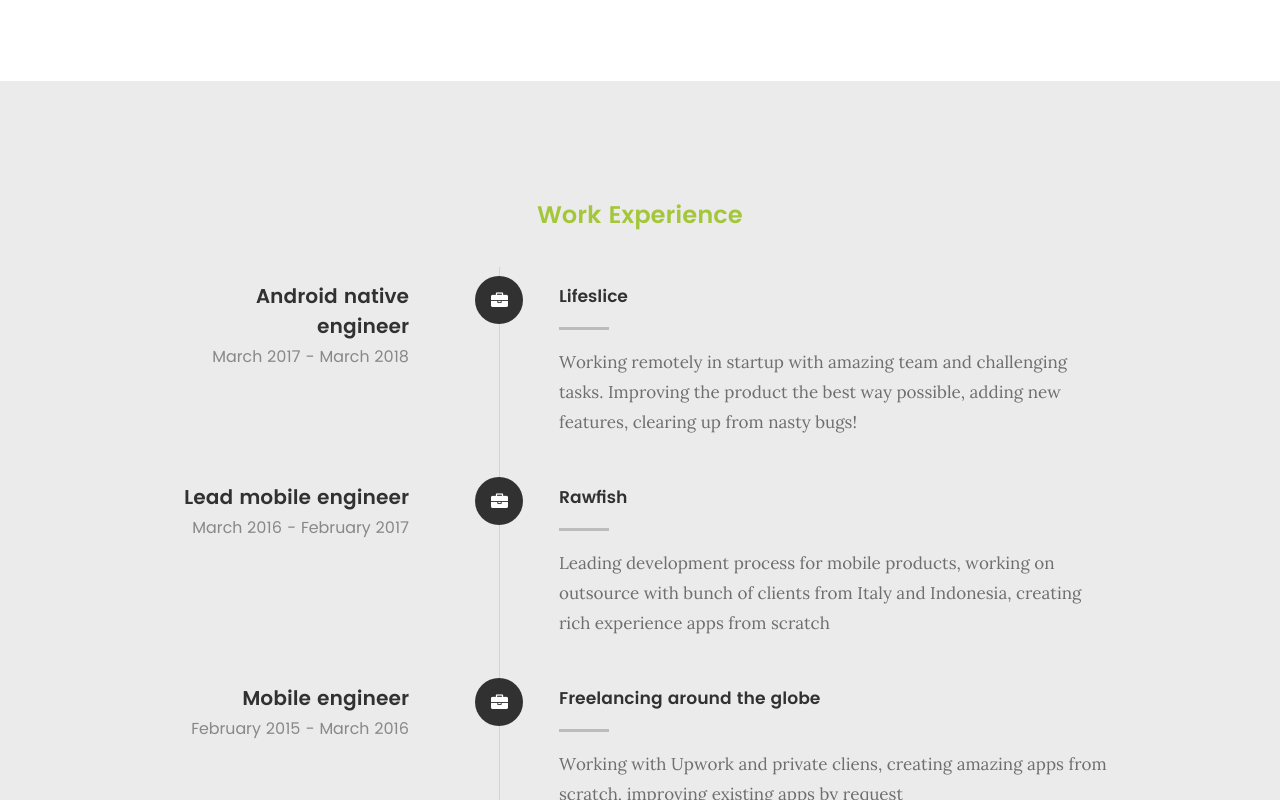
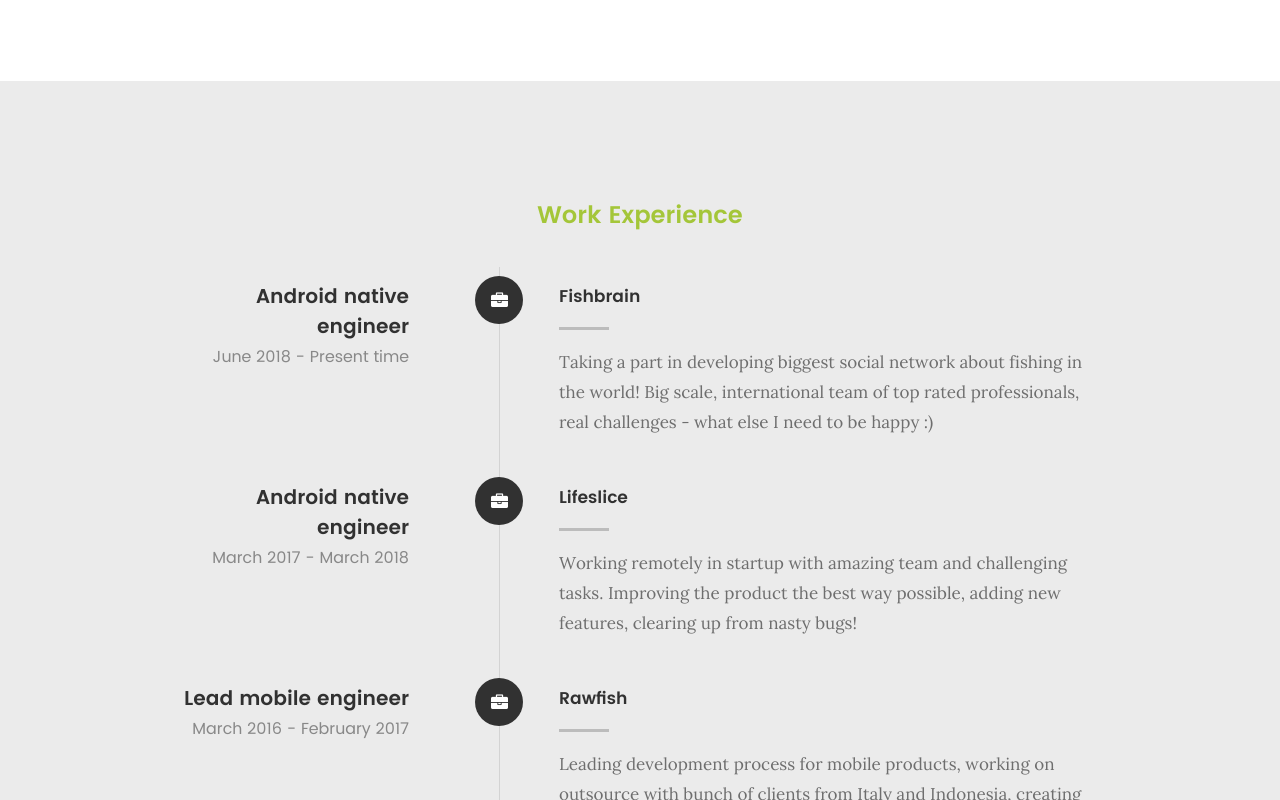
Before and after one commit to bananavoid/spacelobster, a plain HTML site: page index.html in a window 1280 px wide. Shown: the part 2000-2800 px from the top of the page. Drawn offline with Linux system fonts and the light colour scheme; files whose address does not match are found by name.

Commit message:
add fishbrain

```diff
--- a/css/main.css
+++ b/css/main.css
@@ -1298,7 +1298,7 @@ header .logo a {
 	background-attachment: fixed;
 	width: 100%;
 	height: 100%;
-	min-height: 720px;
+	min-height: 600px;
 	display: table;
 	position: relative;
 	text-align: center;
--- a/index.html
+++ b/index.html
@@ -181,6 +181,24 @@
    		<div class="col-twelve">
 
    			<div class="timeline-wrap">
+
+          <div class="timeline-block">
+
+	   				<div class="timeline-ico">
+	   					<i class="fa fa-briefcase"></i>
+	   				</div>
+
+	   				<div class="timeline-header">
+	   					<h3>Android native engineer</h3>
+	   					<p>June 2018 - Present time</p>
+	   				</div>
+
+	   				<div class="timeline-content">
+              <a href="https://www.fishbrain.com/" title="Fishbrain"><h4>Fishbrain</h4></a>
+	   					<p>Taking a part in developing biggest social network about fishing in the world! Big scale, international team of top rated professionals, real challenges - what else I need to be happy :)</p>
+	   				</div>
+
+	   			</div> <!-- /timeline-block -->
 
    				<div class="timeline-block">
 
```
